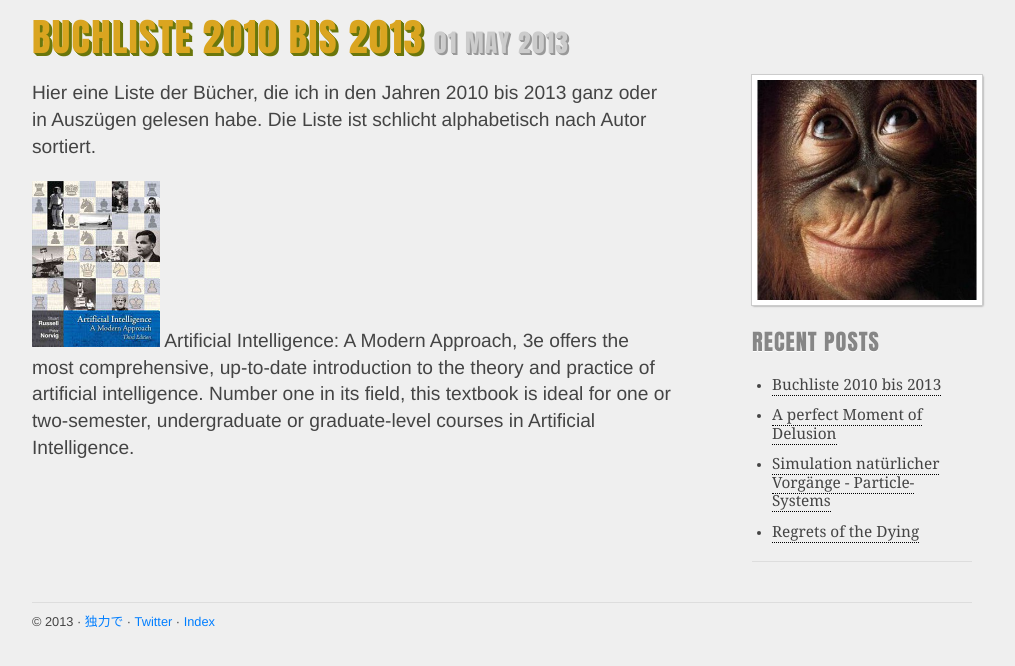
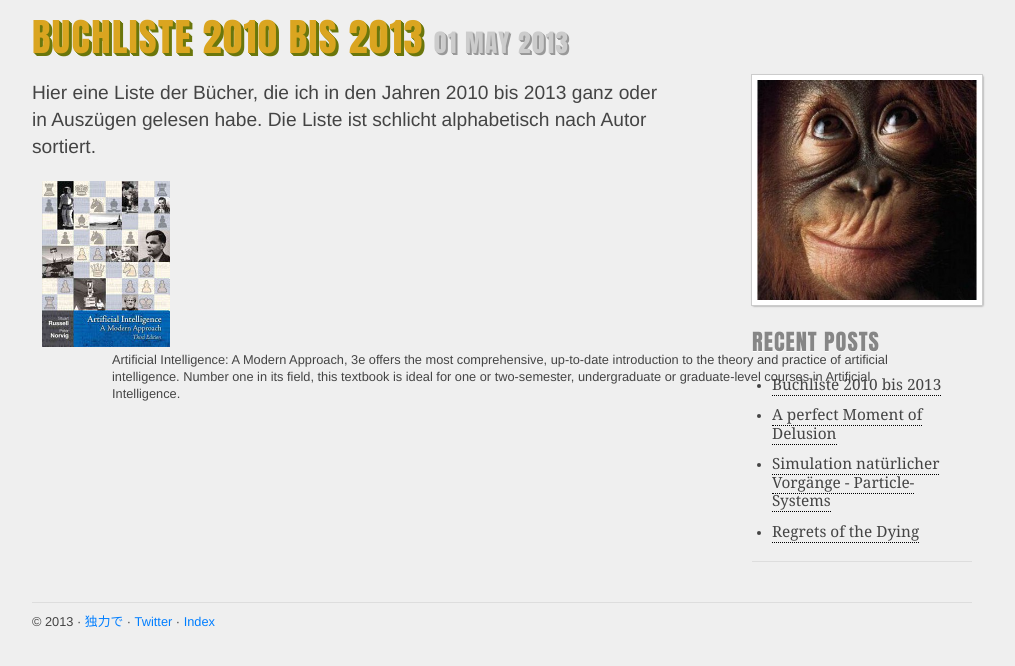
Before and after one commit to dokuryoku/dokuryoku.github.com, a Jekyll site: the page built from _posts/2013-05-01-Buchliste-I.html, in a window 1280 px wide. Shown: the top 666 px of the page, without its empty margins (128-1143 px from the left). Built offline with Jekyll 4.4.1, drawn with Linux system fonts in a browser that asks for light colours.

Commit message:
update posts

```diff
--- a/_posts/2013-05-01-Buchliste-I.html
+++ b/_posts/2013-05-01-Buchliste-I.html
@@ -8,7 +8,7 @@
 gelesen habe. Die Liste ist schlicht alphabetisch nach Autor sortiert.</p>
 
 <p>
-<span class=".three.columns"><img src="/images/book-9780136042594.jpg"</span>
+<div class="three columns"><img src="/images/book-9780136042594.jpg"</div>
 
-<span class=".offset-by-one .fourteen.columns">Artificial Intelligence: A Modern Approach, 3e offers the most comprehensive, up-to-date introduction to the theory and practice of artificial intelligence. Number one in its field, this textbook is ideal for one or two-semester, undergraduate or graduate-level courses in Artificial Intelligence.</span>
+<div class="fourteen columns offset-by-one">Artificial Intelligence: A Modern Approach, 3e offers the most comprehensive, up-to-date introduction to the theory and practice of artificial intelligence. Number one in its field, this textbook is ideal for one or two-semester, undergraduate or graduate-level courses in Artificial Intelligence.</div>
 </p>
```
